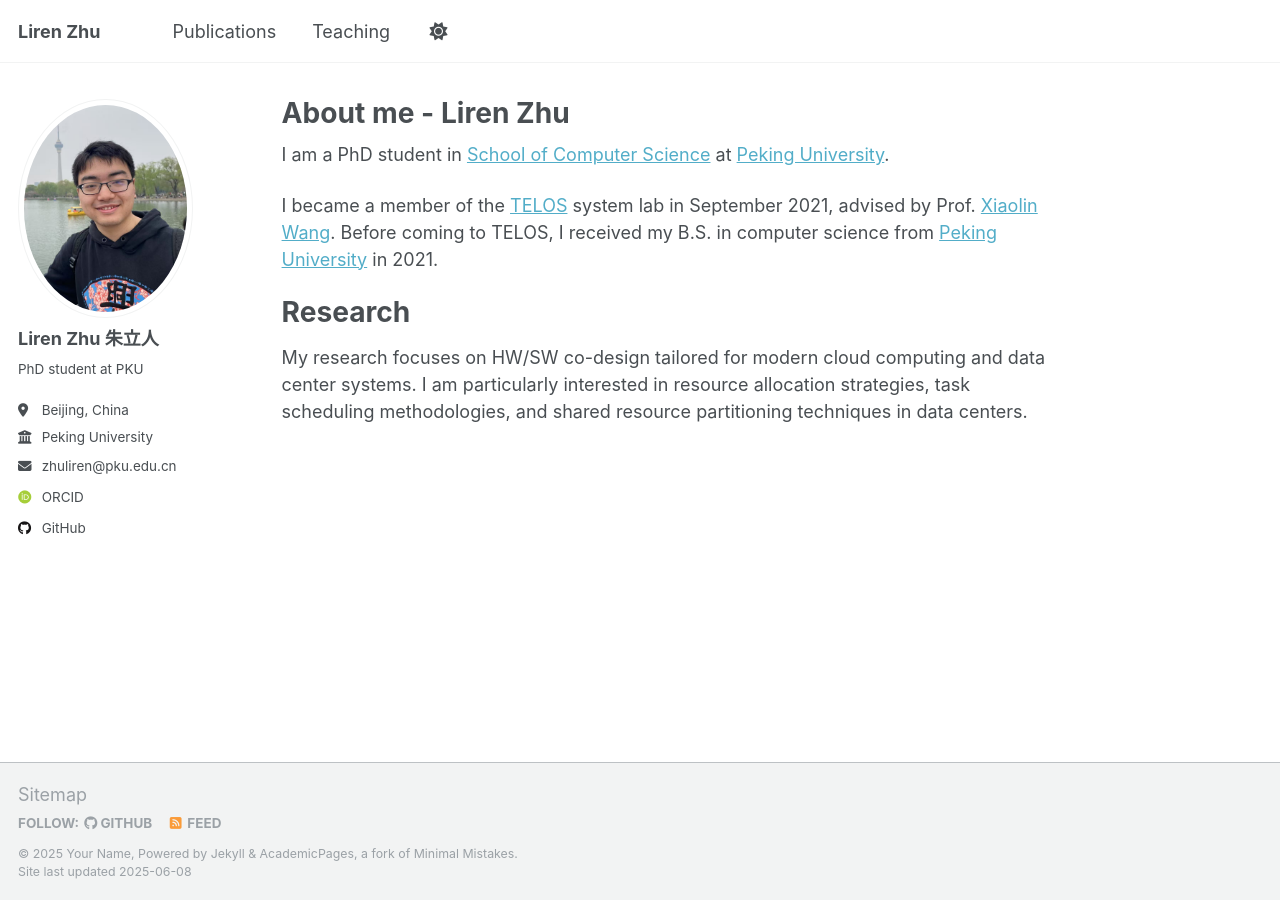
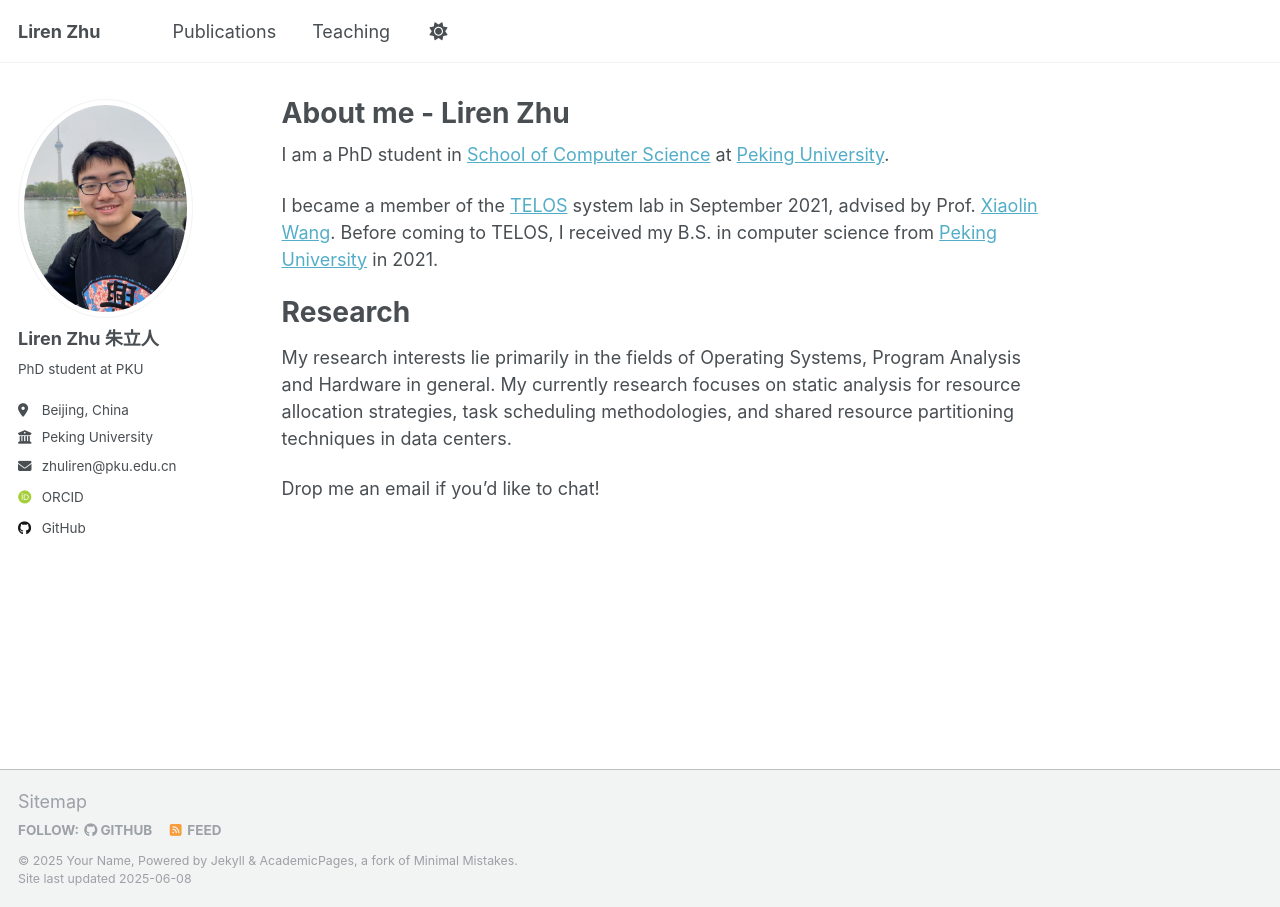
Before and after one commit to PKU-ZLR/PKU-ZLR.github.io, a Jekyll site: the page built from _pages/about.md, in a window 1280 px wide. Built offline with Jekyll 4.4.1, drawn with Linux system fonts in a browser that asks for light colours; some web fonts are replaced.

Commit message:
Update about.md

```diff
--- a/_pages/about.md
+++ b/_pages/about.md
@@ -13,4 +13,6 @@ I became a member of the [TELOS](https://telos-syslab.github.io/) system lab in
 
 Research
 ======
-My research focuses on HW/SW co-design tailored for modern cloud computing and data center systems. I am particularly interested in resource allocation strategies, task scheduling methodologies, and shared resource partitioning techniques in data centers.
+My research interests lie primarily in the fields of Operating Systems, Program Analysis and Hardware in general. My currently research focuses on static analysis for  resource allocation strategies, task scheduling methodologies, and shared resource partitioning techniques in data centers.
+
+Drop me an email if you’d like to chat!
```
